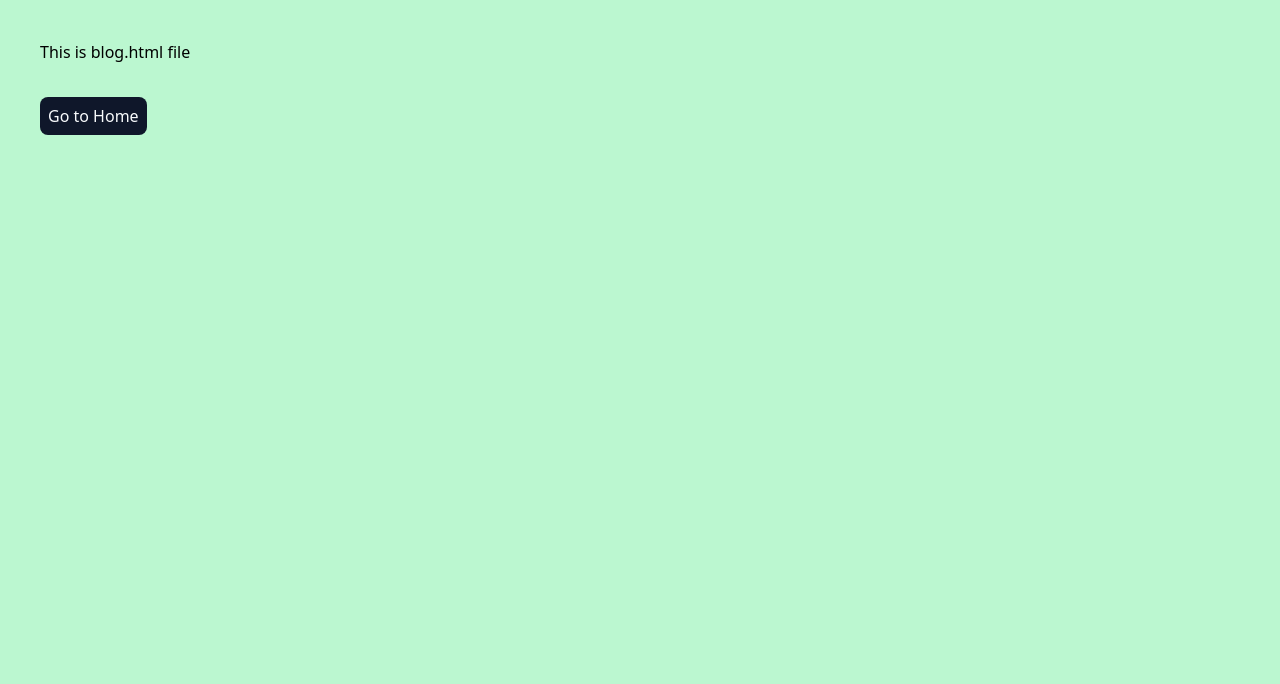
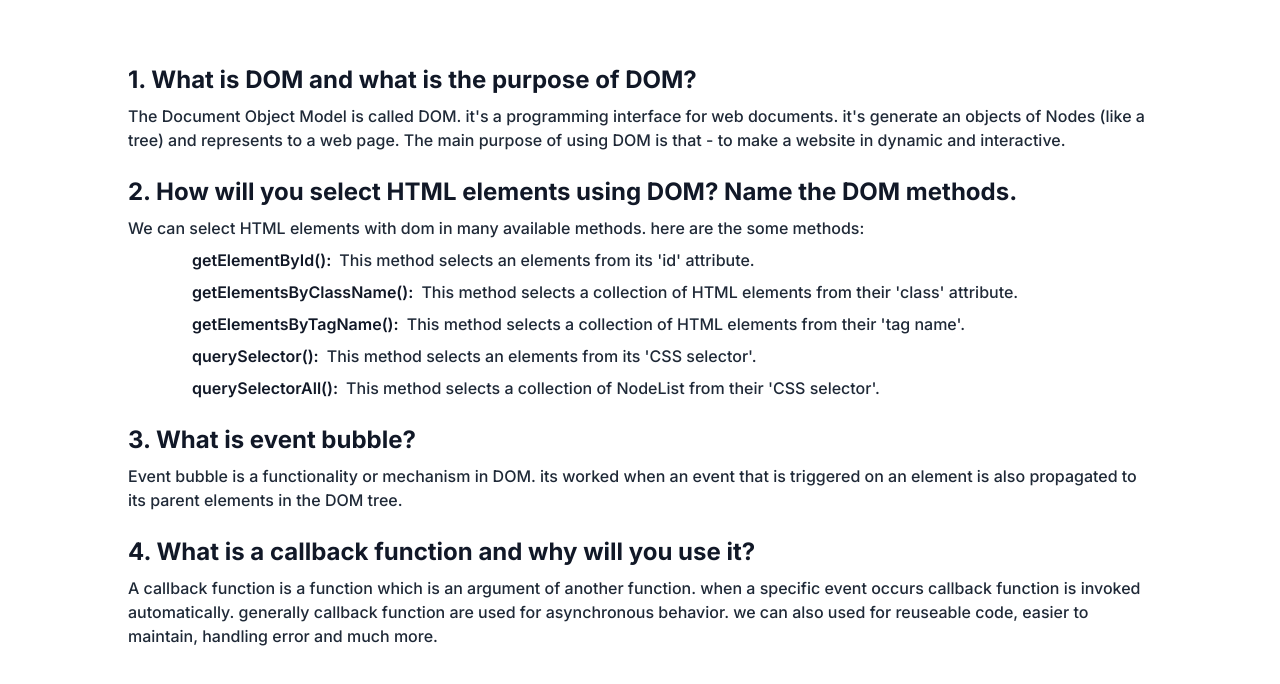
Before and after one commit to robiuzzaman4/ph-geometry-genius, a website: page blog.html in a window 1280 px wide. Drawn offline with Linux system fonts and the light colour scheme.

Commit message:
random background color on card hover problem fixing done

```diff
--- a/blog.html
+++ b/blog.html
@@ -4,11 +4,58 @@
     <meta charset="UTF-8">
     <meta http-equiv="X-UA-Compatible" content="IE=edge">
     <meta name="viewport" content="width=device-width, initial-scale=1.0">
-    <title>Document</title>
+    <!-- css file link -->
     <link rel="stylesheet" href="./src/css/output.css">
+    <!-- google fonts link -->
+    <link rel="preconnect" href="https://fonts.googleapis.com">
+    <link rel="preconnect" href="https://fonts.gstatic.com" crossorigin>
+    <link href="https://fonts.googleapis.com/css2?family=Inter:wght@300;400;500;600;700;800&display=swap" rel="stylesheet">
 </head>
-<body class="p-10 bg-green-200">
-    <h1 class="mb-10">This is blog.html file</h1>
-    <a class="p-2 bg-slate-900 text-slate-50 font-medium rounded-lg" href="index.html">Go to Home</a>
+<body class="bg-white-200 text-gray-900 font-inter">
+    <section class="max-w-screen-xl mx-auto px-4 md:px-32 py-16 grid gap-6">
+        <!-- question one -->
+        <div class="grid gap-2">
+            <h1 class="text-2xl font-bold">1. What is DOM and what is the purpose of DOM?</h1>
+            <p class="font-medium text-gray-800">The Document Object Model is called DOM. it's a programming interface for web documents. it's generate an objects of Nodes (like a tree) and represents to a web page. The main purpose of using DOM is that - to make a website in dynamic and interactive.</p>
+        </div>
+        <!-- question two -->
+        <div class="grid gap-2">
+            <h1 class="text-2xl font-bold">2. How will you select HTML elements using DOM? Name the DOM methods.</h1>
+            <p class="font-medium text-gray-800">We can select HTML elements with dom in many available methods. here are the some methods:</p>
+            <ul class="grid gap-2">
+                <li class="list-disc ml-8 md:ml-16 flex items-center flex-wrap gap-2">
+                    <span class="font-semibold">getElementById():</span>
+                    <p class="font-medium text-gray-800">This method selects an elements from its 'id' attribute.</p>
+                </li>
+                <li class="list-disc ml-8 md:ml-16 flex items-center flex-wrap gap-2">
+                    <span class="font-semibold">getElementsByClassName():</span>
+                    <p class="font-medium text-gray-800">This method selects a collection of HTML elements from their 'class' attribute.</p>
+                </li>
+                <li class="list-disc ml-8 md:ml-16 flex items-center flex-wrap gap-2">
+                    <span class="font-semibold">getElementsByTagName():</span>
+                    <p class="font-medium text-gray-800">This method selects a collection of HTML elements from their 'tag name'.</p>
+                </li>
+                <li class="list-disc ml-8 md:ml-16 flex items-center flex-wrap gap-2">
+                    <span class="font-semibold">querySelector():</span>
+                    <p class="font-medium text-gray-800">This method selects an elements from its 'CSS selector'.</p>
+                </li>
+                <li class="list-disc ml-8 md:ml-16 flex items-center flex-wrap gap-2">
+                    <span class="font-semibold">querySelectorAll():</span>
+                    <p class="font-medium text-gray-800">This method selects a collection of NodeList from their 'CSS selector'.</p>
+                </li>
+            </ul>
+        </div>
+        <!-- question three -->
+        <div class="grid gap-2">
+            <h1 class="text-2xl font-bold">3. What is event bubble?</h1>
+            <p class="font-medium text-gray-800">Event bubble is a functionality or mechanism in DOM. its worked when an event that is triggered on an element is also propagated to its parent elements in the DOM tree.</p>
+        </div>
+        <!-- question four -->
+        <div class="grid gap-2">
+            <h1 class="text-2xl font-bold">4. What is a callback function and why will you use it?</h1>
+            <p class="font-medium text-gray-800">A callback function is a function which is an argument of another function. when a specific event occurs callback function is invoked automatically. generally callback function are used for asynchronous behavior. we can also used for reuseable code, easier to maintain, handling error and much more.</p>
+        </div>
+    </section>
+
 </body>
 </html>
--- a/src/js/script.js
+++ b/src/js/script.js
@@ -25,7 +25,7 @@ triangleBtn.addEventListener("click", function(e) {
 });
 
 
-// triangle calculation
+// rectangle calculation
 const rectangleBtn = document.getElementById("rectangleBtn");
 rectangleBtn.addEventListener("click", function(e) {
     // get name
@@ -140,15 +140,13 @@ ellipseBtn.addEventListener("click", function(e) {
 });
 
 
-
+// random background color for hover cards
 const geometryCards = document.getElementsByClassName("geometry-card");
 for (const card of geometryCards) {
-    // rgb color from 'function.js'
-    const rgb = generateRandomColor();
+
     card.addEventListener("mouseover", function() {
+        // rgb color from 'function.js'
+        const rgb = generateRandomColor();
         card.style.backgroundColor = rgb;
-    })
-    card.addEventListener("mouseout", function() {
-        card.style.backgroundColor = "inherit";
-    })
+    });
 }
```
Also changed, not shown: src/css/output.css, src/js/functions.js (line endings or trailing spaces).
